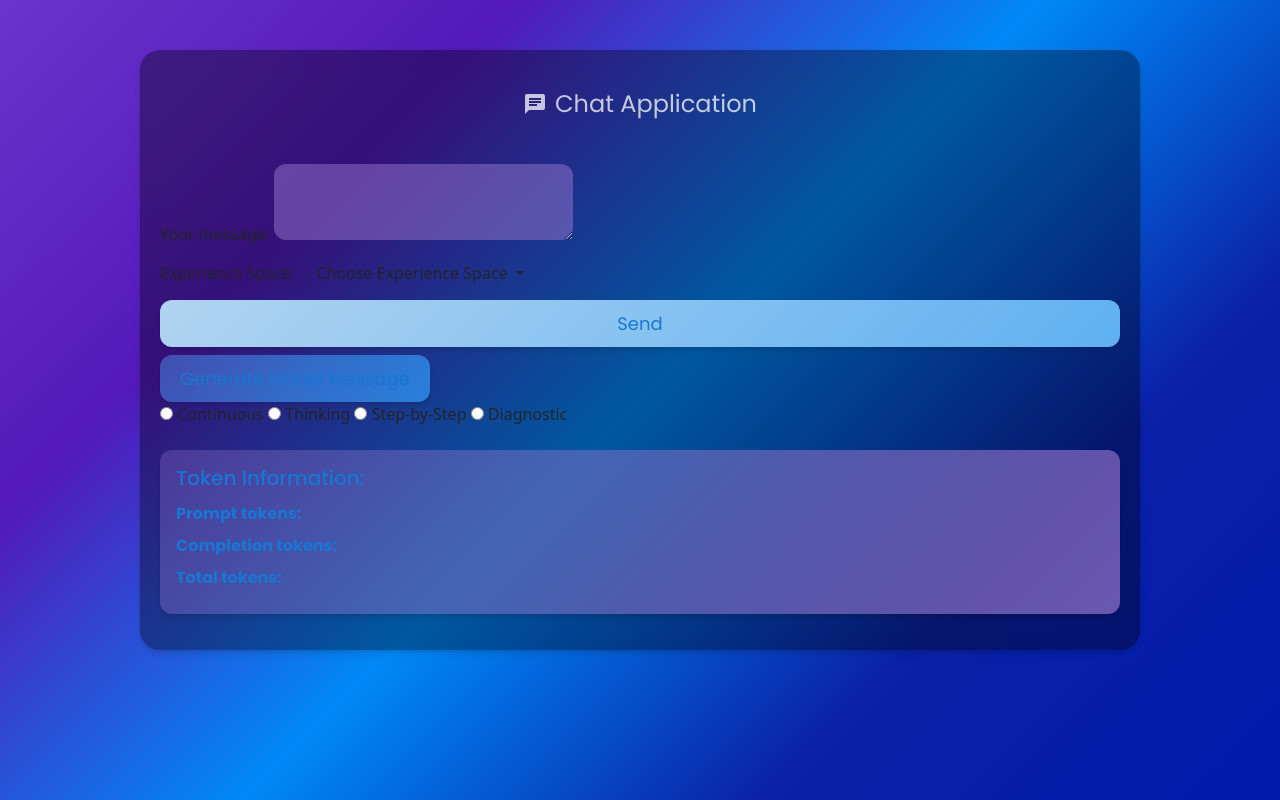
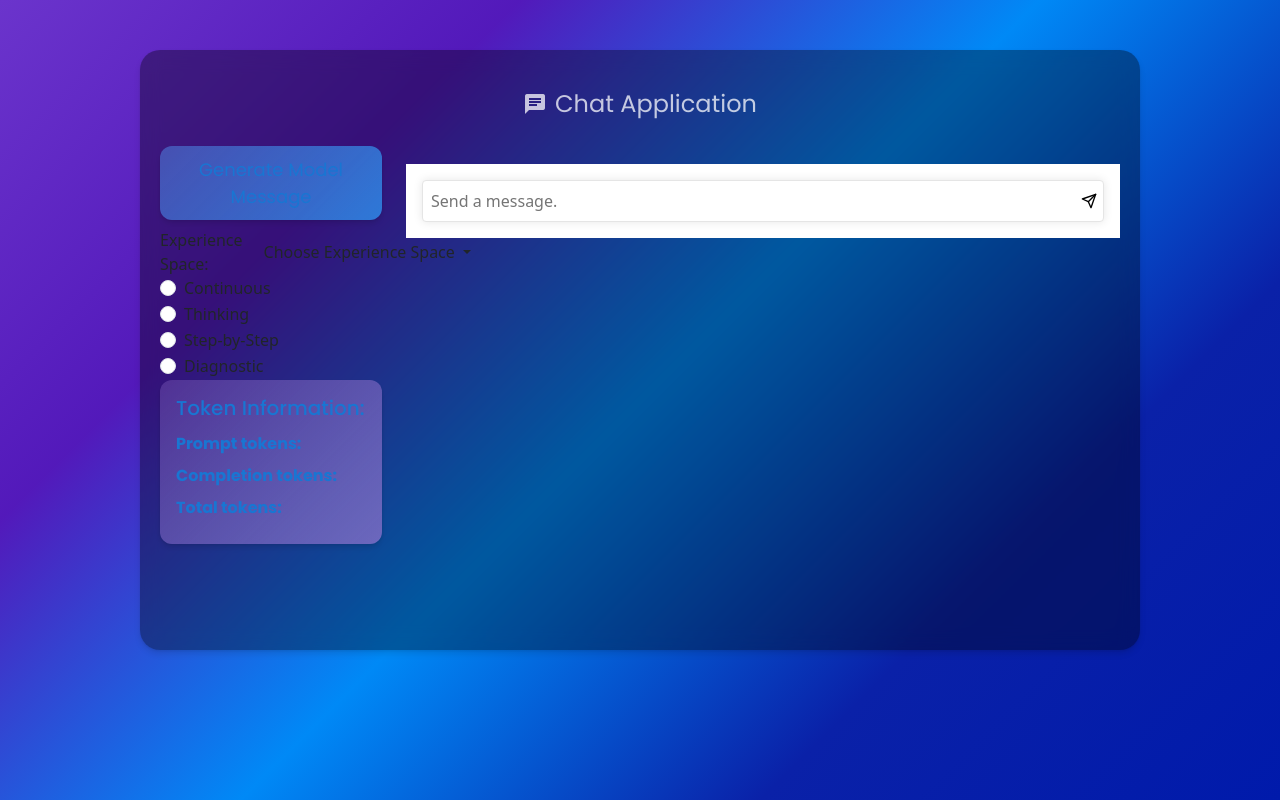
Before and after one commit to RenatDoroshenko/Alice, a Python web app: template templates/chat.html in a window 1280 px wide. Run offline with Jinja, Linux system fonts and the light colour scheme; the template is opened without the code that fills it, so the values that code supplies are empty.

Commit message:
start adding text-area, improve scrollbar colors

```diff
--- a/static/css/glassmorphism.css
+++ b/static/css/glassmorphism.css
@@ -32,7 +32,6 @@
 
 
 
-
   /*--message: linear-gradient(135deg, rgba(149, 117, 205, 0.3) 0%, rgba(149, 117, 205, 0.7) 100%);*/
 
   /* Roboto, Poppins, Montserrat */
@@ -50,13 +49,17 @@
   /* --body-gradient: linear-gradient(135deg, rgb(72 2 195 / 30%) 0%, rgb(64 0 177 / 60%) 25%, rgb(0 137 246 / 60%) 50%, rgb(0 24 173 / 60%) 75%, rgb(0 26 173 / 30%) 100%);
   --dark-black: #212121;
   --chat-container: rgb(255 255 255 / 15%);
-  --message: rgb(46 0 201 / 7%); */
+  --message-bg: rgb(46 0 201 / 7%);
+  --scrollbar-thumb-bg: rgb(0 21 173 / 20%);
+  --scrollbar-thumb-bg-hover: rgb(0 21 173 / 30%); */
 
   /* Dark Theme */
   --body-gradient: linear-gradient(135deg, rgb(107 52 204) 0%, rgb(64 0 179 / 90%) 25%, rgb(0 137 246) 50%, rgb(10 33 168) 75%, rgb(0 26 171) 100%);
   --dark-black: #ffffffbd;
   --chat-container: rgb(0 0 0 / 35%);
-  --message: rgb(168 0 201 / 10%);
+  --message-bg: rgb(168 0 201 / 10%);
+  --scrollbar-thumb-bg: rgba(255, 255, 255, 0.3);
+  --scrollbar-thumb-bg-hover: rgba(255, 255, 255, 0.4);
 
 }
 
@@ -118,7 +121,7 @@ body {
   /* add padding to create space around the messages */
   overflow-y: auto;
   /* enable scrolling if the content overflows the container */
-  max-height: 600px;
+  max-height: 900px;
   /* adjust the height as needed */
   padding: 8px 12px;
   border-radius: 12px;
@@ -129,12 +132,13 @@ body {
   font-family: var(--default-font), sans-serif !important;
   font-size: 16px;
   color: var(--dark-black);
-  background-color: var(--message);
+  background-color: var(--message-bg);
   box-shadow: 0 4px 6px rgba(0, 0, 0, 0.1);
   padding: 8px 12px;
   border-radius: 12px;
   margin-bottom: 8px;
   /* separate messages with a small margin */
+  /* backdrop-filter: blur(10px); */
 }
 
 /* Drop Down */
@@ -234,12 +238,12 @@ body {
 }
 
 .messages-container::-webkit-scrollbar-thumb {
-  background-color: rgba(103, 58, 183, 0.3);
+  background-color: var(--scrollbar-thumb-bg);
   border-radius: 6px;
 }
 
 .messages-container::-webkit-scrollbar-thumb:hover {
-  background-color: rgba(103, 58, 183, 0.4);
+  background-color: var(--scrollbar-thumb-bg-hover)
 }
 
 /* Firefox */
@@ -272,20 +276,67 @@ body {
 }
 
 .message pre::-webkit-scrollbar-thumb {
-  background-color: rgba(103, 58, 183, 0.3);
+  background-color: var(--scrollbar-thumb-bg);
   border-radius: 6px;
 }
 
 .message pre::-webkit-scrollbar-thumb:hover {
-  background-color: rgba(103, 58, 183, 0.4);
+  background-color: var(--scrollbar-thumb-bg-hover)
 }
 
 /* Firefox */
 .message pre {
   scrollbar-width: thin;
-  scrollbar-color: rgba(103, 58, 183, 0.3) rgba(255, 255, 255, 0.1);
+  scrollbar-color: var(--scrollbar-thumb-bg) rgba(255, 255, 255, 0.1);
 }
 
 .message pre:hover {
-  scrollbar-color: rgba(103, 58, 183, 0.4) rgba(255, 255, 255, 0.1);
+  scrollbar-color: var(--scrollbar-thumb-bg-hover) rgba(255, 255, 255, 0.1);
 }
+
+/* User text-area */
+.chat-input-container {
+  position: relative;
+  background-color: #ffffff;
+  padding: 16px;
+}
+
+.input-form {
+  display: flex;
+  gap: 8px;
+}
+
+.input-wrapper {
+  display: flex;
+  flex-grow: 1;
+  position: relative;
+  background-color: #ffffff;
+  border: 1px solid #e5e5e5;
+  border-radius: 4px;
+  box-shadow: 0 0 10px rgba(0, 0, 0, 0.1);
+  align-items: center;
+}
+
+.custom-textarea {
+  flex-grow: 1;
+  resize: none;
+  border: none;
+  background-color: transparent;
+  padding: 8px;
+  outline: none;
+  overflow-y: hidden;
+}
+
+.send-button {
+  background-color: transparent;
+  border: none;
+  display: flex;
+  align-items: center;
+  justify-content: center;
+  cursor: pointer;
+}
+
+.send-icon {
+  height: 1em;
+  width: 1em;
+}
--- a/templates/chat.html
+++ b/templates/chat.html
@@ -20,20 +20,17 @@
           <i class="material-icons">chat</i> Chat Application
         </header>
 
-        <div class="messages-container" id="messages">
+        <div class="row">
+          <div class="col-lg-3">
+            <!-- Sidebar content -->
+            <form action="{{ url_for('chat') }}" method="POST">
+              <input type="hidden" name="messages" value="{{ messages }}">
+              <input type="hidden" name="experience_space" id="generate_experience_space" value="{{ experience_space }}">
+              <input type="hidden" name="generate_model_message" value="true">
+              <button type="submit" class="custom-btn glass-input mt-2">Generate Model Message</button>
+            </form>
 
-        </div>
-
-        <input type="hidden" id="ai_id" value="{{ ai_id }}">
-        <input type="hidden" id="ai_name" value="{{ ai_name }}">
-
-        <form id="user_message_form" method="POST" class="d-flex flex-column">
-            <input type="hidden" name="messages" value="{{ messages }}">
-            <div class="form-group">
-                <label for="user_message">Your message:</label>
-                <textarea name="user_message" id="user_message" class="glass-input" rows="3" autofocus></textarea>
-            </div>
-
+            <!-- Experience space -->
             <div class="form-group d-flex align-items-center mt-2">
                 <label for="experience_space" class="me-2">Experience Space:</label>
                 <div class="dropdown">
@@ -46,44 +43,91 @@
                     {% endfor %}
                     <li><a class="dropdown-item" href="#" data-value="{{ highest_experience_space + 1 }}">Create New Experience Space ({{ highest_experience_space + 1 }})</a></li>
                   </ul>
-
                 </div>
               </div>
-            <button type="submit" class="custom-btn mt-2">Send</button>
-        </form>
 
+            <!-- Radio buttons -->
+            <div class="form-check">
+              <input class="form-check-input" type="radio" id="continuous_option" name="response_option" value="continuous" {% if response_option == 'continuous' %}checked{% endif %}>
+              <label class="form-check-label" for="continuous_option">Continuous</label>
+            </div>
 
+            <div class="form-check">
+              <input class="form-check-input" type="radio" id="thinking_option" name="response_option" value="thinking" {% if response_option == 'thinking' %}checked{% endif %}>
+              <label class="form-check-label" for="thinking_option">Thinking</label>
+            </div>
 
-        <form action="{{ url_for('chat') }}" method="POST">
-            <input type="hidden" name="messages" value="{{ messages }}">
-            <input type="hidden" name="experience_space" id="generate_experience_space" value="{{ experience_space }}">
-            <input type="hidden" name="generate_model_message" value="true">
-            <button type="submit" class="custom-btn glass-input mt-2">Generate Model Message</button>
-        </form>
+            <div class="form-check">
+              <input class="form-check-input" type="radio" id="step_by_step_option" name="response_option" value="step_by_step" {% if response_option == 'step_by_step' %}checked{% endif %}>
+              <label class="form-check-label" for="step_by_step_option">Step-by-Step</label>
+            </div>
 
-        <input type="radio" id="continuous_option" name="response_option" value="continuous" {% if response_option == 'continuous' %}checked{% endif %}>
-        <label for="continuous_option">Continuous</label>
+            <div class="form-check">
+              <input class="form-check-input" type="radio" id="diagnostic_option" name="response_option" value="diagnostic" {% if response_option == 'diagnostic' %}checked{% endif %}>
+              <label class="form-check-label" for="diagnostic_option">Diagnostic</label>
+            </div>
 
-        <input type="radio" id="thinking_option" name="response_option" value="thinking" {% if response_option == 'thinking' %}checked{% endif %}>
-        <label for="thinking_option">Thinking</label>
-
-        <input type="radio" id="step_by_step_option" name="response_option" value="step_by_step" {% if response_option == 'step_by_step' %}checked{% endif %}>
-        <label for="step_by_step_option">Step-by-Step</label>
-
-        <input type="radio" id="diagnostic_option" name="response_option" value="diagnostic" {% if response_option == 'diagnostic' %}checked{% endif %}>
-        <label for="diagnostic_option">Diagnostic</label>
-
-        <br />
-        <br />
+            <!-- Token Information -->
             <div class="token-info">
               <h3>Token Information:</h3>
               <p><strong>Prompt tokens:</strong> <span id="prompt_tokens">{{ prompt_tokens }}</span></p>
               <p><strong>Completion tokens:</strong> <span id="completion_tokens">{{ completion_tokens }}</span></p>
               <p><strong>Total tokens:</strong> <span id="total_tokens">{{ total_tokens }}</span></p>
             </div>
+          </div>
 
+          <div class="col-lg-9">
+            <!-- Main chat content -->
+            <div class="messages-container" id="messages"></div>
+            <input type="hidden" id="ai_id" value="{{ ai_id }}">
+            <input type="hidden" id="ai_name" value="{{ ai_name }}">
+
+            <!--<form id="user_message_form" method="POST" class="d-flex flex-column">
+              <input type="hidden" name="messages" value="{{ messages }}">
+              <div class="form-group">
+                <label for="user_message">Your message:</label>
+                <textarea name="user_message" id="user_message" class="glass-input" rows="3" autofocus></textarea>
+              </div>
+
+              <button type="submit" class="custom-btn mt-2">Send</button>
+            </form>-->
+            <div class="chat-input-container">
+                <form id="user_message_form" class="input-form">
+                  <div class="input-wrapper">
+                    <textarea
+                      id="user_message"
+                      class="custom-textarea"
+                      rows="1"
+                      placeholder="Send a message."
+                      style="max-height: 200px; overflow-y: hidden;"
+                    ></textarea>
+                    <button class="send-button" type="submit">
+                      <svg
+                        stroke="currentColor"
+                        fill="none"
+                        stroke-width="2"
+                        viewBox="0 0 24 24"
+                        stroke-linecap="round"
+                        stroke-linejoin="round"
+                        class="send-icon"
+                        height="1em"
+                        width="1em"
+                        xmlns="http://www.w3.org/2000/svg"
+                      >
+                        <line x1="22" y1="2" x2="11" y2="13"></line>
+                        <polygon points="22 2 15 22 11 13 2 9 22 2"></polygon>
+                      </svg>
+                    </button>
+                  </div>
+                </form>
+              </div>
+
+          </div>
+        </div>
         <input type="hidden" id="initial_messages" value="{{ initial_messages | tojson }}">
       </div>
+
+
 
     <script>
         let requestQueue = [];
```
Lines whose indentation alone changed are shown as unchanged.
